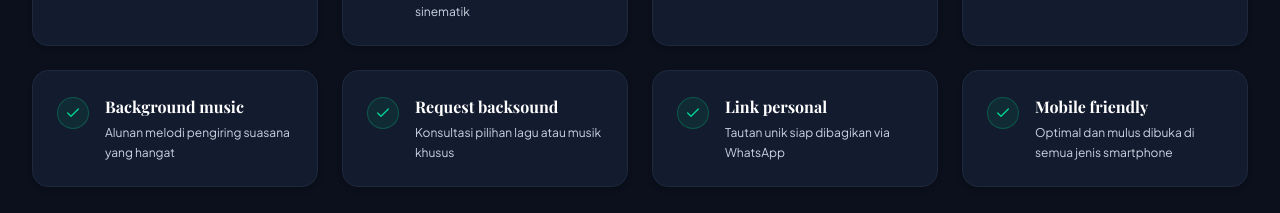
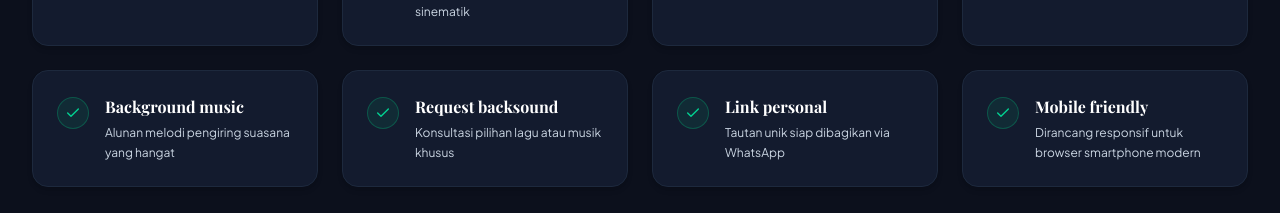
Before and after one commit to azka642422-cloud/web-3d-bisnis, a React (Vite) app: page / in a window 1280 px wide. Shown: the part 4320-4533 px from the top of the page. Built offline with nearby package versions, Linux system fonts and the light colour scheme; a web font is replaced by a local one.

Commit message:
copy: avoid unverified all-device performance claim

```diff
--- a/src/components/WhatsIncluded.tsx
+++ b/src/components/WhatsIncluded.tsx
@@ -9,7 +9,7 @@ export function WhatsIncluded() {
     { title: 'Background music', desc: 'Alunan melodi pengiring suasana yang hangat' },
     { title: 'Request backsound', desc: 'Konsultasi pilihan lagu atau musik khusus' },
     { title: 'Link personal', desc: 'Tautan unik siap dibagikan via WhatsApp' },
-    { title: 'Mobile friendly', desc: 'Optimal dan mulus dibuka di semua jenis smartphone' },
+    { title: 'Mobile friendly', desc: 'Dirancang responsif untuk browser smartphone modern' },
   ];
 
   return (
```
